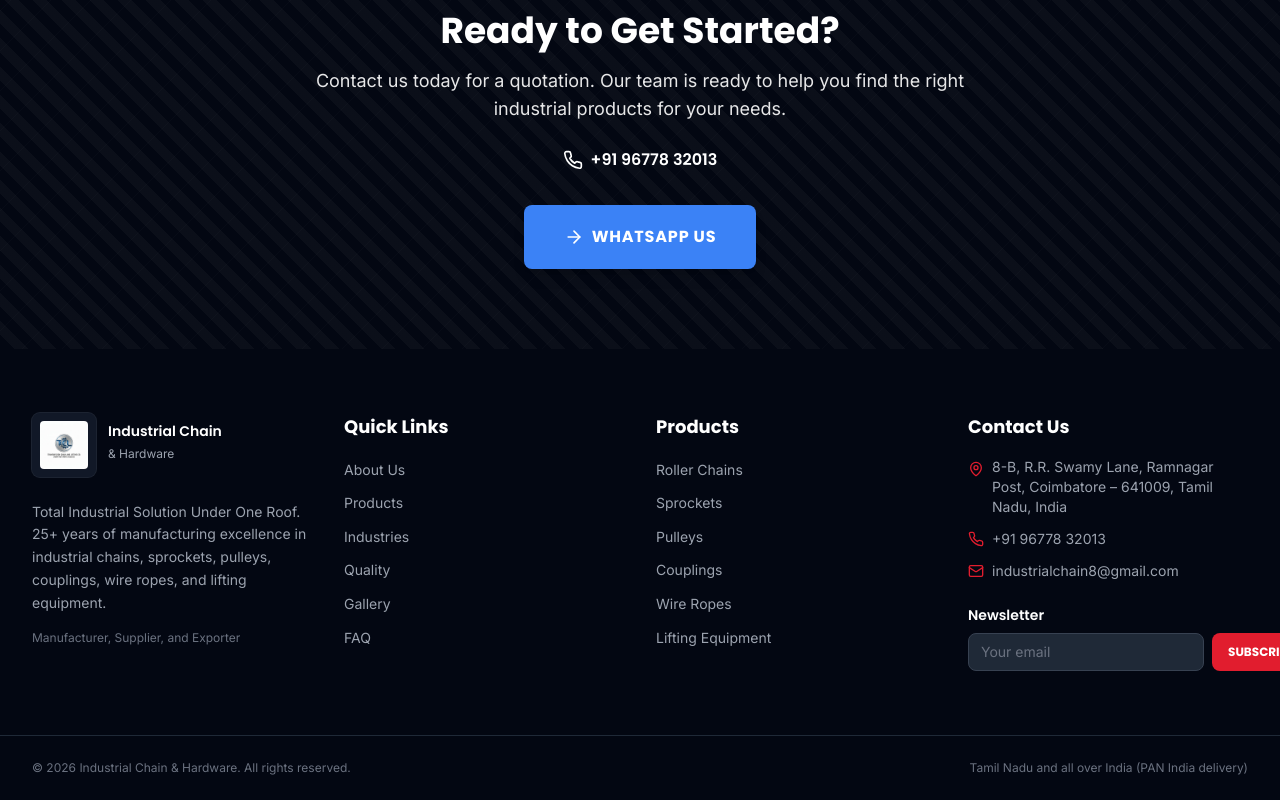
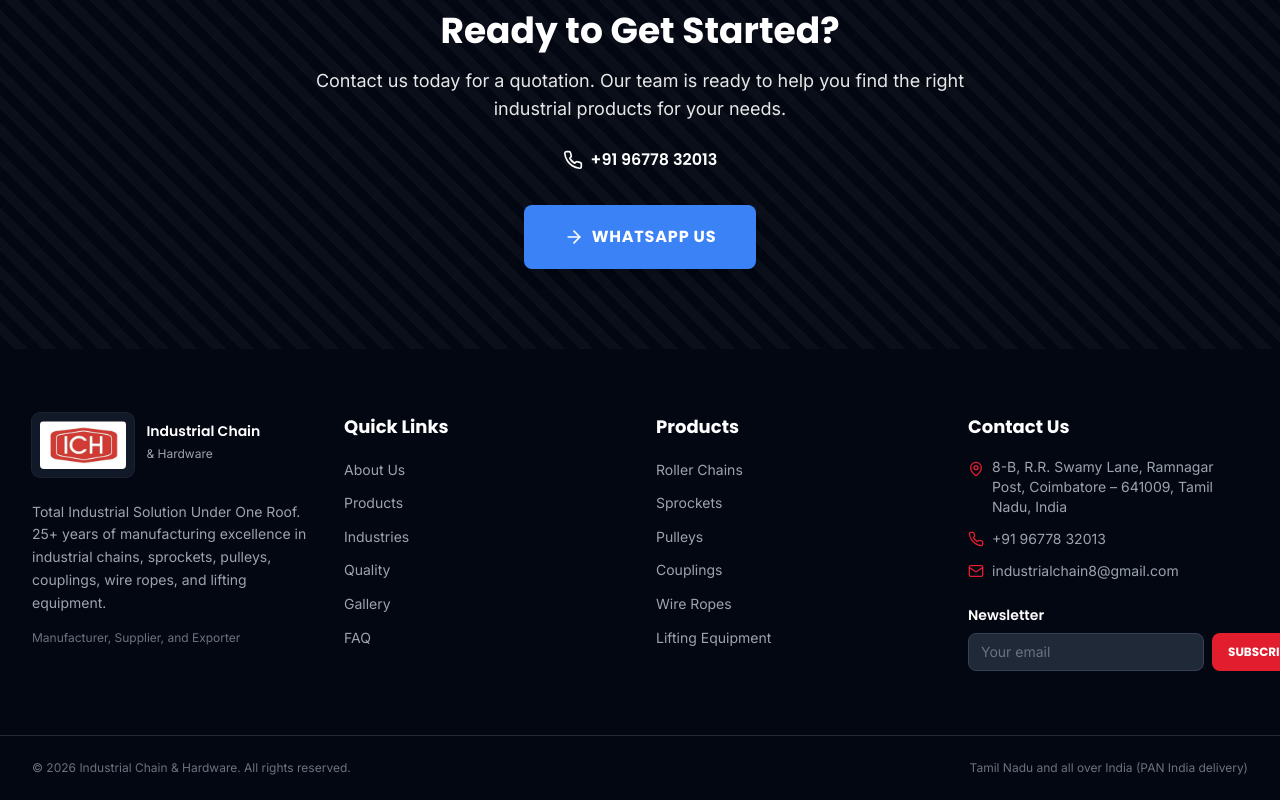
Before and after one commit to umangjzx/ichwebsite, a React (Vite) app: page / in a window 1280 px wide. Shown: the part 3859-4659 px from the top of the page. Built offline with nearby package versions, Linux system fonts and the light colour scheme.

Commit message:
first commit

```diff
--- a/src/components/layout/Footer.tsx
+++ b/src/components/layout/Footer.tsx
@@ -21,7 +21,7 @@
           <div>
             <div className="flex items-center space-x-3 mb-6">
               <div className="p-2 rounded-lg ring-1 ring-gray-700/50 bg-gray-900">
-                <img src="/images/logo/logiTCL.jpeg" alt="Industrial Chain & Hardware Logo" className="h-12 w-auto object-contain rounded" />
+                <img src="/images/logo/image.png" alt="Industrial Chain & Hardware Logo" className="h-12 w-auto object-contain rounded" onError={(e) => { const img = e.currentTarget; if (!img.dataset.fallback) { img.dataset.fallback = '1'; img.src = '/images/logo/logiTCL.jpeg'; } }} />
               </div>
               <div>
                 <span className="text-sm font-display font-semibold block leading-tight text-white">
--- a/src/components/layout/Navbar.tsx
+++ b/src/components/layout/Navbar.tsx
@@ -27,7 +27,18 @@
         <div className="flex items-center justify-between h-20">
           {/* Logo */}
           <Link to="/" className="flex items-center space-x-3 group">
-            <img src="/images/logo/image.png" alt="Industrial Chain & Hardware Logo" className="h-12 w-auto object-contain rounded-lg ring-1 ring-gray-700/50" />
+            <img
+              src="/images/logo/image.png"
+              alt="Industrial Chain & Hardware Logo"
+              className="h-12 w-auto object-contain rounded-lg ring-1 ring-gray-700/50"
+              onError={(e) => {
+                const img = e.currentTarget as HTMLImageElement;
+                if (!img.dataset.fallback) {
+                  img.dataset.fallback = '1';
+                  img.src = '/images/logo/logiTCL.jpeg';
+                }
+              }}
+            />
             <div className="hidden sm:block">
               <span className="text-sm font-display font-semibold block leading-tight text-white">
                 Industrial Chain
```
